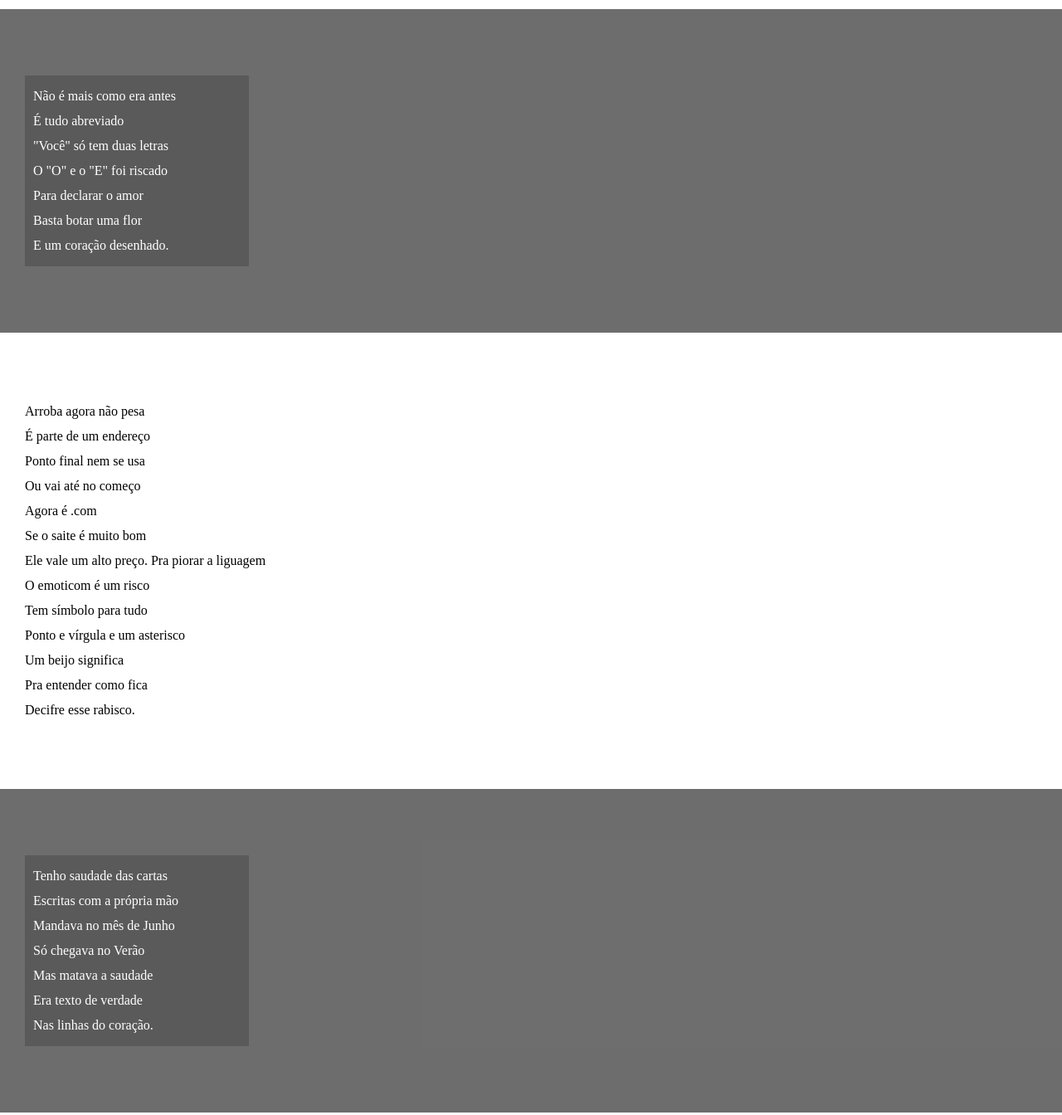
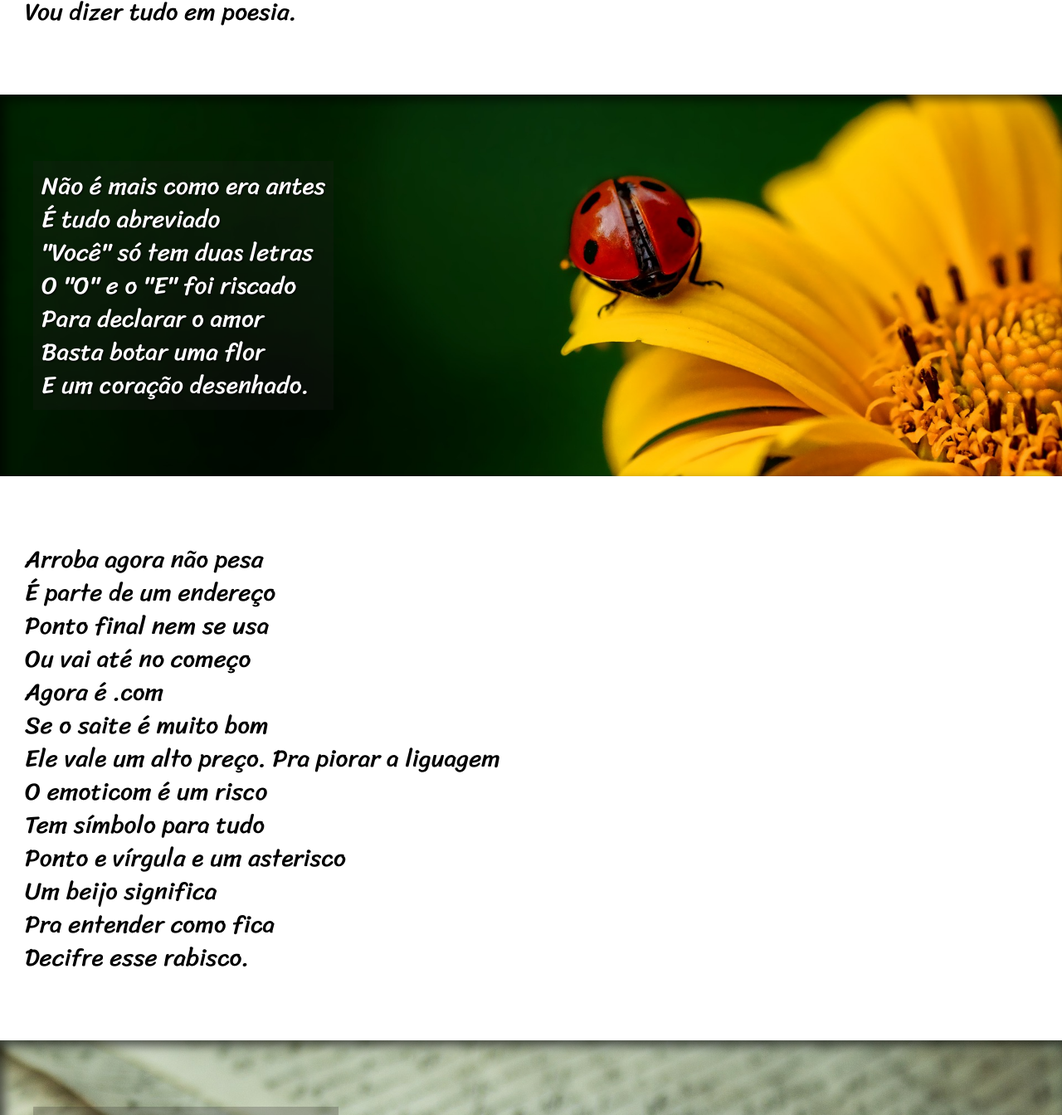
Before and after one commit to keoip/Curso-css, a plain HTML site: page curso css/desafios/corrreçãodd12/index.html in a window 1280 px wide. Shown: the part 514-1858 px from the top of the page at 83% size. Drawn offline with Linux system fonts and the light colour scheme.

Commit message:
projeto completado

```diff
--- a/curso css/desafios/corrreçãodd12/index.html
+++ b/curso css/desafios/corrreçãodd12/index.html
@@ -26,7 +26,7 @@
 
 
 
-<section class="imagem">
+<section class="imagem" id="img01">
     <p>
         Não é mais como era antes <br>
         É tudo abreviado <br>
@@ -62,7 +62,7 @@
 
 
 
-<section class="imagem">
+<section class="imagem" id="img02">
     <p>
         Tenho saudade das cartas <br>
         Escritas com a própria mão <br>
@@ -88,6 +88,7 @@
     </p>
 
     <p>
+        <br>
         Felizmente, pra orar <br>
         Não precisa de internet <br>
         Deus escuta todo mundo <br>
--- a/curso css/desafios/corrreçãodd12/style.css
+++ b/curso css/desafios/corrreçãodd12/style.css
@@ -1,4 +1,14 @@
 @charset "UTF-8";
+
+@import url('https://fonts.googleapis.com/css2?family=Passion+One:wght@400;700;900&display=swap');
+
+@import url('https://fonts.googleapis.com/css2?family=Sriracha&display=swap');
+
+:root{
+   --fonte1: Verdana, Geneva, Tahoma, sans-serif;
+   --fonte2: 'Passion One', sans-serif;
+   --fonte3: 'Sriracha', cursive;
+}
 
 *{
     margin: 0;
@@ -20,6 +30,8 @@ header{
 
 header > h1{
     text-transform: uppercase;
+    font-family: var(--fonte2);
+    font-size: 5vw;/* "VW" significa view widht da tela ou seja, usando essa medida no "Font-size" a letra fica adptada para diferentes tipos de tela!*/
 }
 
 header > p > a{
@@ -33,24 +45,45 @@ header > p > a:hover{
 section{
     padding-top: 10vh;
     padding-bottom: 10vh;
-    line-height: 30px;
+    line-height: 40px;
+    font-family: var(--fonte3);
+    font-size: 2.3vw; /* "VW" significa view widht da tela ou seja, usando essa medida no "Font-size" a letra fica adptada para diferentes tipos de tela!*/
 }
 
 section.normal{
      padding-left: 30px;
 }
 
+
 section.imagem{
-   padding-left: 30px;
+   padding-left: 40px;
    background-color: rgba(37, 37, 37, 0.668);
    color: white;
+   box-shadow: inset 6px 6px 13px rgba(0, 0, 0, 0.64);
+   text-shadow: 1px 1px 2px black;
 }
 
 .imagem > p{
     background-color: rgba(34, 33, 33, 0.234);
-    width: 250px;
+    display: inline-block;
     padding: 10px;
 }
+
+#img01{
+    background-image: url('imagens/background001.jpg');
+    background-position: right center;
+    background-size: cover;
+    background-attachment: fixed;
+}
+
+#img02{
+    background-image: url('imagens/background002.jpg');
+    background-position: right center;
+    background-size: cover;
+    background-attachment: fixed;
+}
+
+
 
 footer{
     background-color: black;
@@ -64,6 +97,4 @@ footer > p > a{
 }
 footer > p > a:hover{
   text-decoration: underline;
-
-
 }
```
